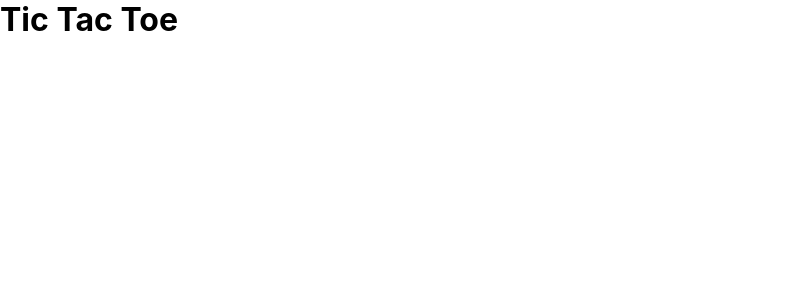
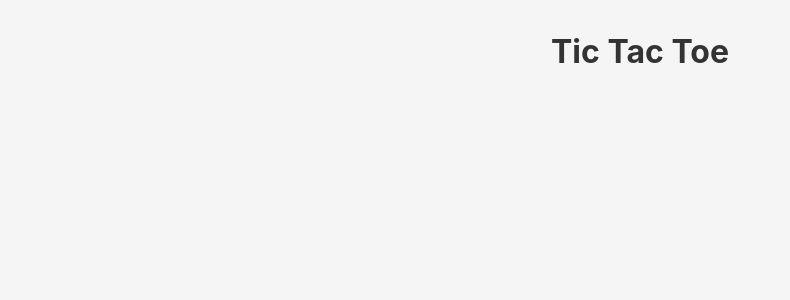
Before and after one commit to ravisavajiyani/tictactoe, a React (Vite) app in the folder tictactoe/: page / in a window 1280 px wide. Shown: the top 300 px of the page, without its empty margins (0-790 px from the left). Built offline with nearby package versions, Linux system fonts and the light colour scheme.

Commit message:
add basic layout

```diff
--- a/tictactoe/src/App.jsx
+++ b/tictactoe/src/App.jsx
@@ -1,11 +1,27 @@
 // src/App.jsx
 import React from 'react'
+import styled from 'styled-components'
+
+const Container = styled.div`
+  min-height: 100vh;
+  display: flex;
+  flex-direction: column;
+  align-items: center;
+  padding: 2rem;
+  background-color: #f5f5f5;
+`
+
+const Title = styled.h1`
+  color: #333;
+  margin-bottom: 2rem;
+  font-size: 2rem;
+`
 
 function App() {
   return (
-    <div>
-      <h1>Tic Tac Toe</h1>
-    </div>
+    <Container>
+      <Title>Tic Tac Toe</Title>
+    </Container>
   )
 }
 
```
